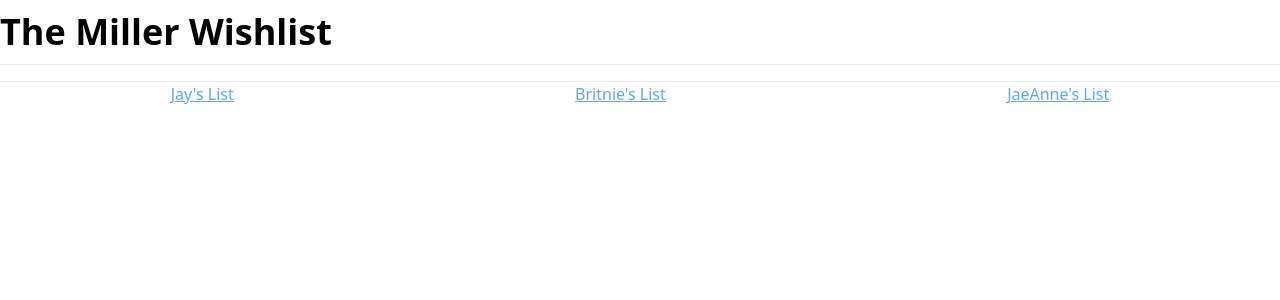
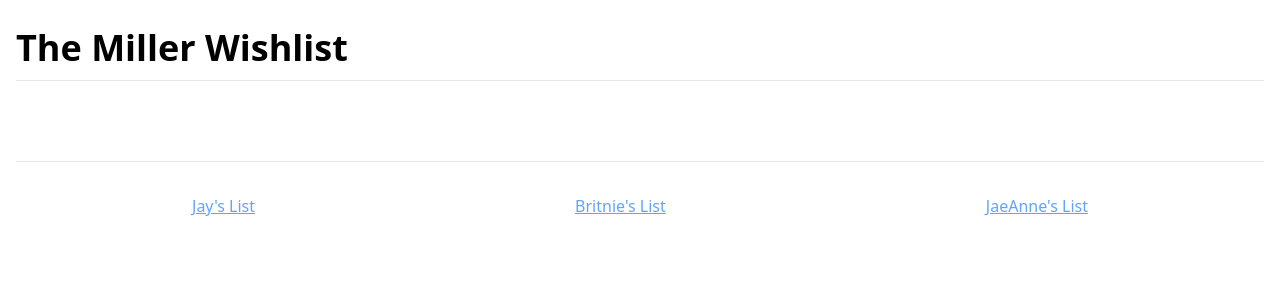
Before and after one commit to kjaymiller/miller-shopping-list, a Python web app: template templates/page.html in a window 1280 px wide. Shown: the top 300 px of the page. Run offline with Jinja, Linux system fonts and the light colour scheme; the template is opened without the code that fills it, so the values that code supplies are empty.

Commit message:
add padding

```diff
--- a/output/static/base.css
+++ b/output/static/base.css
@@ -41,3 +41,7 @@ ul li {
 img {
     max-width: 33%;
 }
+
+div {
+    @apply p-4;
+}
--- a/output/static/style.css
+++ b/output/static/style.css
@@ -581,3 +581,7 @@ ul li {
 img {
   max-width: 33%;
 }
+
+div {
+  padding: 1rem;
+}
--- a/static/base.css
+++ b/static/base.css
@@ -41,3 +41,7 @@ ul li {
 img {
     max-width: 33%;
 }
+
+div {
+    @apply p-4;
+}
--- a/static/style.css
+++ b/static/style.css
@@ -581,3 +581,7 @@ ul li {
 img {
   max-width: 33%;
 }
+
+div {
+  padding: 1rem;
+}
```
Also changed, not shown: 1 other file.
